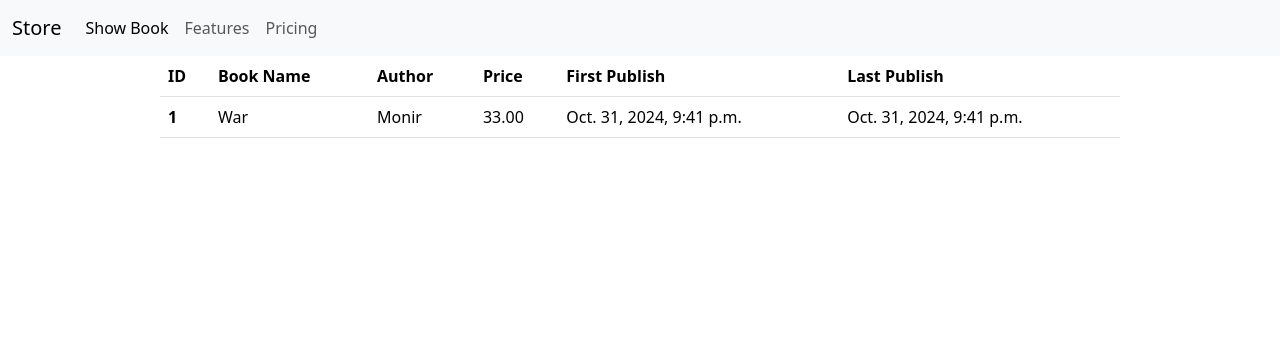
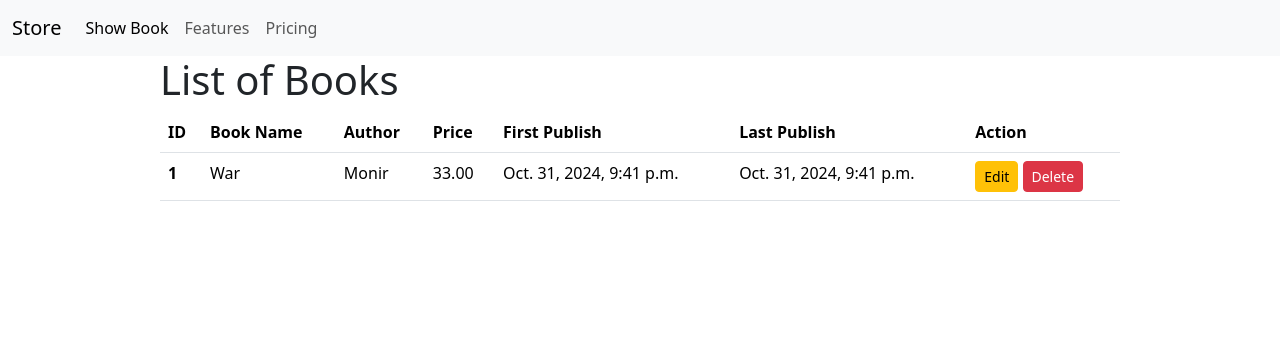
Before and after one commit to monir3430/django_book_store, a Django app: page /show_book/ in a window 1280 px wide. Shown: the top 356 px of the page. Run offline with Django 5.2, Linux system fonts and the light colour scheme; data comes from the database, SQL or seed files in the repository; both versions use the stored data as it was after the commit.

Commit message:
add edit and delete button

```diff
--- a/book_store/admin.py
+++ b/book_store/admin.py
@@ -3,4 +3,8 @@ from book_store.models import bookModel
 
 
 # Register your models here.
-admin.site.register(bookModel)
+class bookAdmin(admin.ModelAdmin):
+    list_display = ('id', 'book_name', 'author', 'category', 'price', 'first_publish', 'last_publish')
+
+
+admin.site.register(bookModel, bookAdmin)
--- a/book_store/templates/show.html
+++ b/book_store/templates/show.html
@@ -3,7 +3,8 @@
 {% block content %}
 
 <div class="w-75 mx-auto">
-
+	<h1>List of Books</h1>
+	{% if data %}
 <table class="table table table-hover">
   <thead>
     <tr>
@@ -13,6 +14,7 @@
       <th scope="col">Price</th>
       <th scope="col">First Publish</th>
       <th scope="col">Last Publish</th>
+      <th scope="col">Action</th>
     </tr>
   </thead>
   <tbody>
@@ -24,12 +26,18 @@
 			<td>{{ item.price }}</td>
 			<td>{{ item.first_publish }}</td>
 			<td>{{ item.last_publish }}</td>
+			<td>
+				<a href="{% url 'edit_book' id=item.id %}" class="btn btn-warning btn-sm">Edit</a>
+				<a href="{% url 'delete_book' id=item.id %}" class="btn btn-danger btn-sm">Delete</a>
+			</td>
 		</tr>
     <tr>
 	{% endfor %}
   </tbody>
 </table>
+{% else %}
+ <h2>No Data</h2>
 </div>
-
+{% endif %}
 
 {% endblock %}
--- a/book_store/urls.py
+++ b/book_store/urls.py
@@ -5,5 +5,7 @@ from . import views
 urlpatterns = [
     path('', views.home, name='home'),
     path('store_new/', views.store, name='store_new'),
-    path('show_book/', views.show_book, name='show_book')
+    path('show_book/', views.show_book, name='show_book'),
+    path('edit_book/<int:id>', views.edit_book, name='edit_book'),
+    path('delete_book/<int:id>', views.delete_book, name='delete_book')
 ]
--- a/book_store/views.py
+++ b/book_store/views.py
@@ -22,3 +22,21 @@ def store(request):
 def show_book(request):
     book = bookModel.objects.all()
     return render(request, 'show.html', {"data": book})
+
+
+def edit_book(request, id):
+    book = bookModel.objects.get(pk=id)
+    form = bookForm(instance=book)
+    if request.method == 'POST':
+        form = bookForm(request.POST, instance=book)
+        if form.is_valid():
+            form.save()
+            return redirect('show_book')
+    return render(request, 'store.html', {'form': form})
+
+
+def delete_book(request, id):
+    book = bookModel.objects.get(pk=id)
+    book.delete()
+    return redirect('show_book')
+    return render(request, 'store.html', {'form': form})
```
Also changed, not shown: db.sqlite3.
